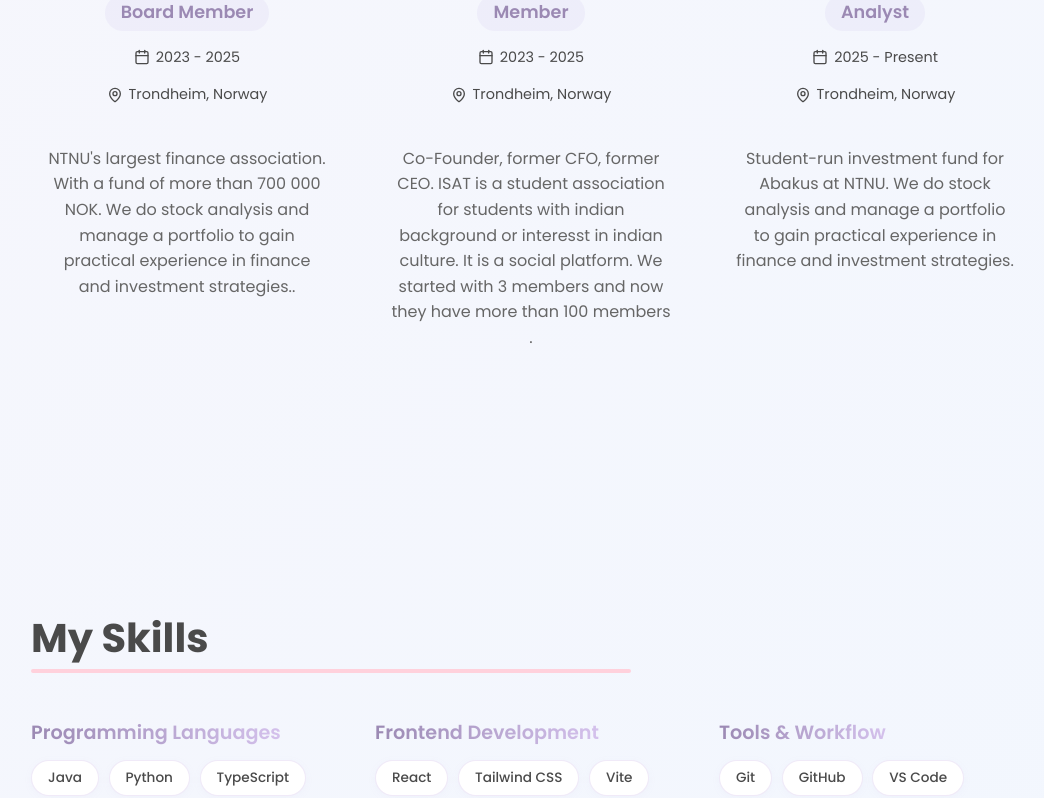
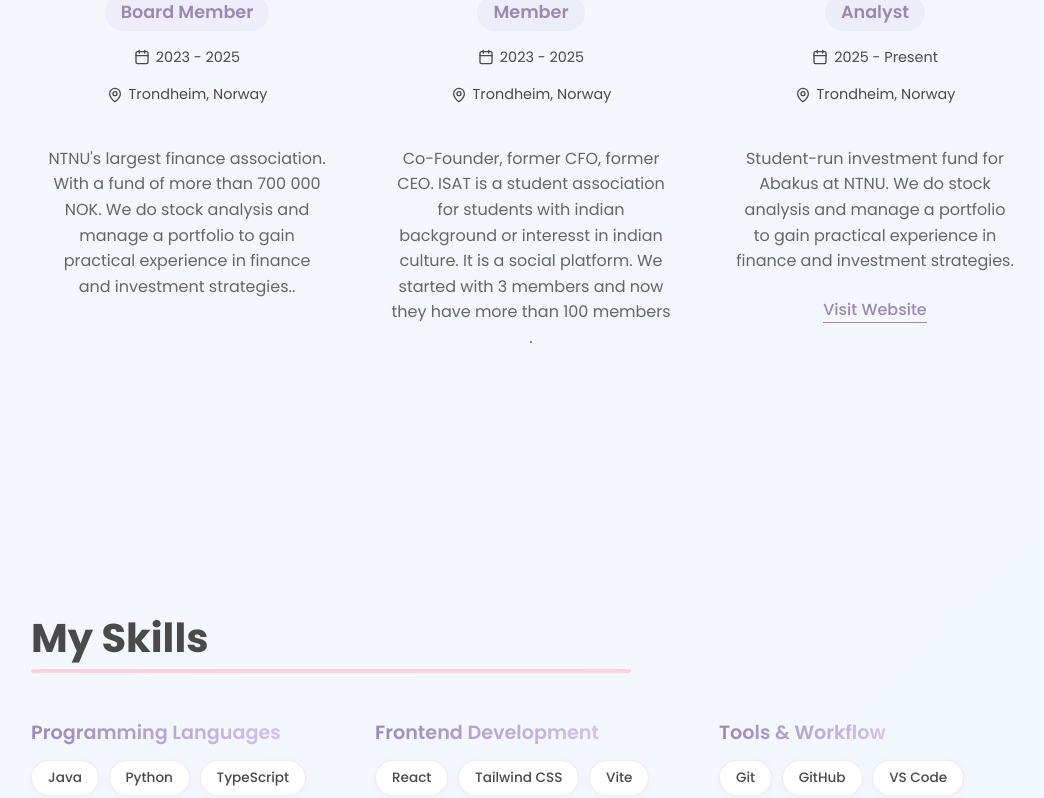
Before and after one commit to srishtr/portfolio, a React (Vite) app in the folder portfolio/: page / in a window 1280 px wide. Shown: the part 5991-6789 px from the top of the page, without its empty margins (109-1153 px from the left). Built offline with nearby package versions, Linux system fonts and the light colour scheme.

Commit message:
added link for abainvest

```diff
--- a/portfolio/src/components/Verv.jsx
+++ b/portfolio/src/components/Verv.jsx
@@ -29,7 +29,8 @@ const Verv = () => {
       year: "2025 - Present",
       location: "Trondheim, Norway",
       logo: ntnuLogo, // Placeholder
-      description: "Student-run investment fund for Abakus at NTNU. We do stock analysis and manage a portfolio to gain practical experience in finance and investment strategies."
+      description: "Student-run investment fund for Abakus at NTNU. We do stock analysis and manage a portfolio to gain practical experience in finance and investment strategies.",
+      link: "https://abakus.no/pages/grupper/128-abainvest"
     }
   ];
 
@@ -70,6 +71,22 @@ const Verv = () => {
               </div>
 
               <p className="verv-description">{verv.description}</p>
+              {verv.link && (
+                <a
+                  href={verv.link}
+                  target="_blank"
+                  rel="noopener noreferrer"
+                  style={{
+                    color: 'var(--accent)',
+                    fontWeight: 500,
+                    marginTop: '0.5rem',
+                    textDecoration: 'none',
+                    borderBottom: '1px solid var(--accent)'
+                  }}
+                >
+                  Visit Website
+                </a>
+              )}
             </div>
           </motion.div>
         ))}
```
Also changed, not shown: portfolio/src/assets/Isat-logo.png.
